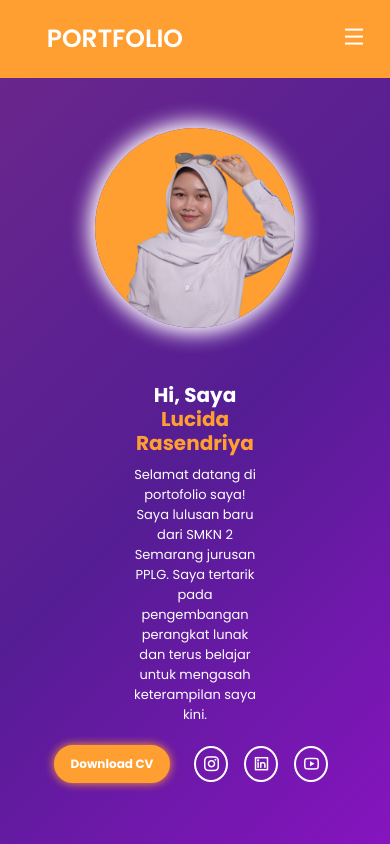
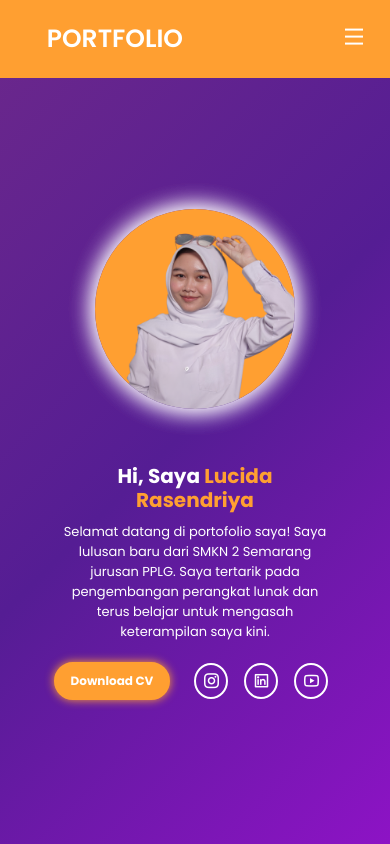
Before and after one commit to Lucidarasen/portfolio, a plain HTML site: page index.html in a window 390 px wide. Shown: the top 844 px of the page. Drawn offline with nearby package versions, Linux system fonts and the light colour scheme.

```diff
--- a/style.css
+++ b/style.css
@@ -608,7 +608,7 @@
   }
 
   .home-detail {
-    max-width: 100%;
+    max-width: 200%;
   }
   .home-detail h1 {
     font-size: 20px;
@@ -728,6 +728,7 @@
 
   .home {
     padding: 8rem;
+    flex: 1 1 300px;
   }
 
   a.btn {
```
